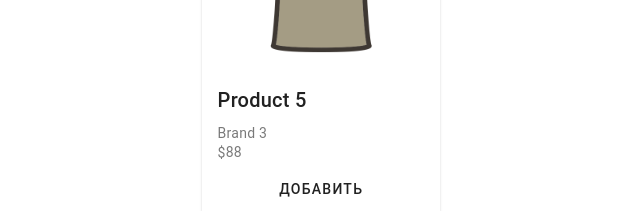
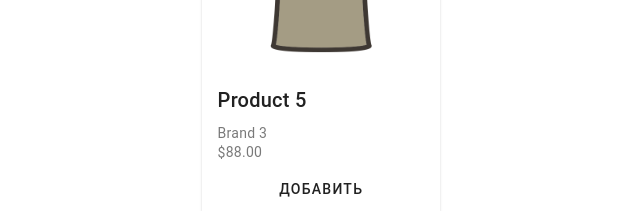
Before and after one commit to alekseevnagirl/AP3-nuxt-store, a Nuxt app in the folder AP3-store/: page / in a window 1280 px wide. Shown: the part 2080-2291 px from the top of the page, without its empty margins (74-714 px from the left). Built offline with nearby package versions, Linux system fonts and the light colour scheme.

Commit message:
Добавила функцию для получения прайса с валютой

```diff
--- a/AP3-store/components/CartItem.vue
+++ b/AP3-store/components/CartItem.vue
@@ -29,7 +29,7 @@
 
                 <div class="cartItem__price">
                     <div class="cartItem__price__title">Price:</div>
-                    {{ currency }}{{ cartItemData?.regular_price?.value }}
+                    {{ price }}
                 </div>
 
                 <div>
@@ -44,7 +44,7 @@
 
                 <div class="cartItem__total">
                     <div class="cartItem__price__title">Total:</div>
-                    {{ currency }}{{ total }}
+                    {{ total }}
                 </div>
 
                 <div class="cartItem__trash__wrapper">
@@ -63,13 +63,13 @@
 
     const props = defineProps<{ cartItemData: Cart }>();
 
-    const currency = computed(() => {
-        if (props.cartItemData?.regular_price?.currency) return '$'
-        else return ''
+    const total = computed(() => {
+        const totalPrice = parseFloat((props.cartItemData?.regular_price?.value * props.cartItemData.quantity).toFixed(2))
+        return usePrice(totalPrice, props.cartItemData?.regular_price?.currency);
     });
-    const total = computed(() => {
-        const totalPrice = (props.cartItemData?.regular_price?.value * props.cartItemData.quantity).toFixed(2)
-        return totalPrice
+
+    const price = computed(() => {
+        return usePrice(props.cartItemData?.regular_price?.value, props.cartItemData?.regular_price?.currency);
     });
 
     const cartStore = useCartStore();
--- a/AP3-store/components/Product.vue
+++ b/AP3-store/components/Product.vue
@@ -38,13 +38,9 @@
         return 'product' + props.productData?.id
     })
 
-    const currency = computed(() => {
-        if (props.productData?.regular_price?.currency) return '$'
-            else return ''
-    })
-
     const subtitle = computed(() => {
-        return `${props.productData.brandName}\n${currency.value}${props.productData.regular_price.value}`;
+        const price = usePrice(props.productData?.regular_price?.value, props.productData?.regular_price?.currency);
+        return `${props.productData.brandName}\n${price}`;
     })
 
     const addProduct = () => {
--- /dev/null
+++ b/AP3-store/composables/usePrice.ts
@@ -0,0 +1,10 @@
+export function usePrice(price: number, currency: string) {
+    if (price && currency) {
+        const formatter = new Intl.NumberFormat('en-US', {
+            style: 'currency',
+            currency: currency
+        });
+        return formatter.format(price);
+    }
+    else return ''
+}
--- a/AP3-store/pages/cart.vue
+++ b/AP3-store/pages/cart.vue
@@ -38,16 +38,7 @@
         cartStore.cart.forEach((product: Cart) => {
             subtotal = subtotal + (product.quantity * product?.regular_price?.value);
         })
-        subtotal = parseFloat(subtotal.toFixed(2));
-
-        if (subtotal !== 0) {
-            const formatter = new Intl.NumberFormat('en-US', {
-                style: 'currency',
-                currency: cartStore.cart[0]?.regular_price?.currency
-            });
-            return 'Subtotal: ' + formatter.format(subtotal);
-        }
-        else return 'Subtotal: 0'
+        return 'Subtotal: ' + usePrice(parseFloat(subtotal.toFixed(2)), cartStore?.cart[0]?.regular_price?.currency);
     })
 </script>
 
```
